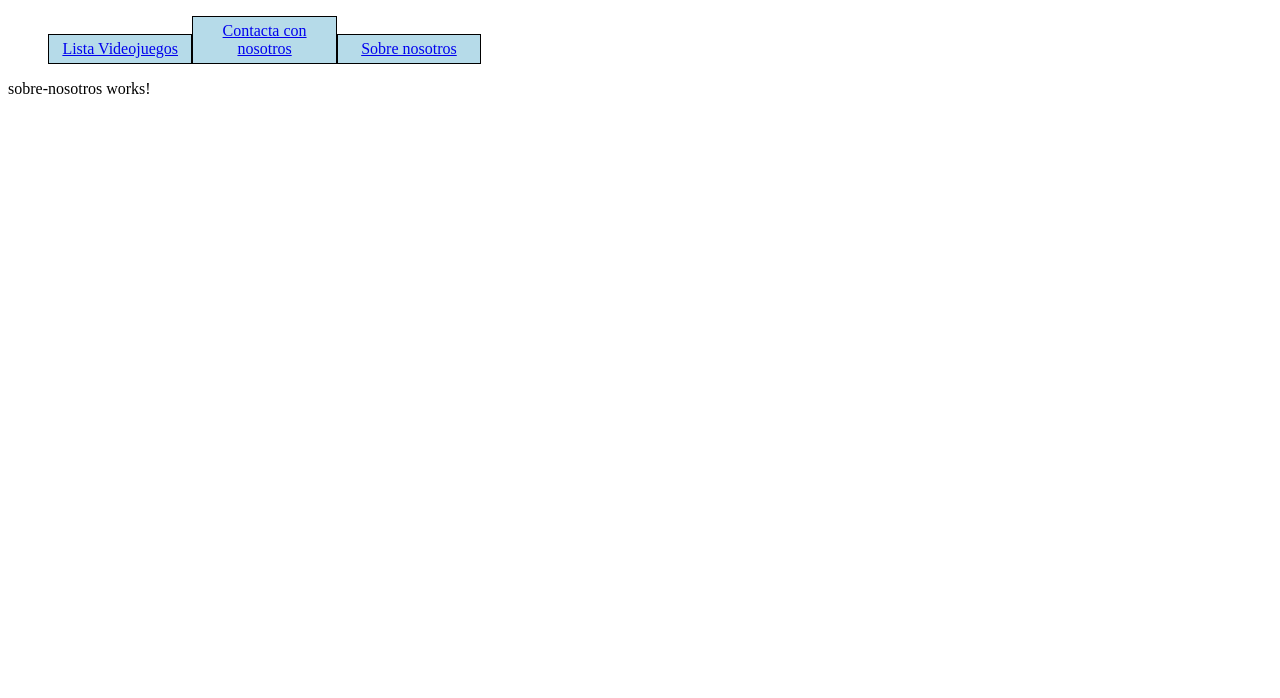
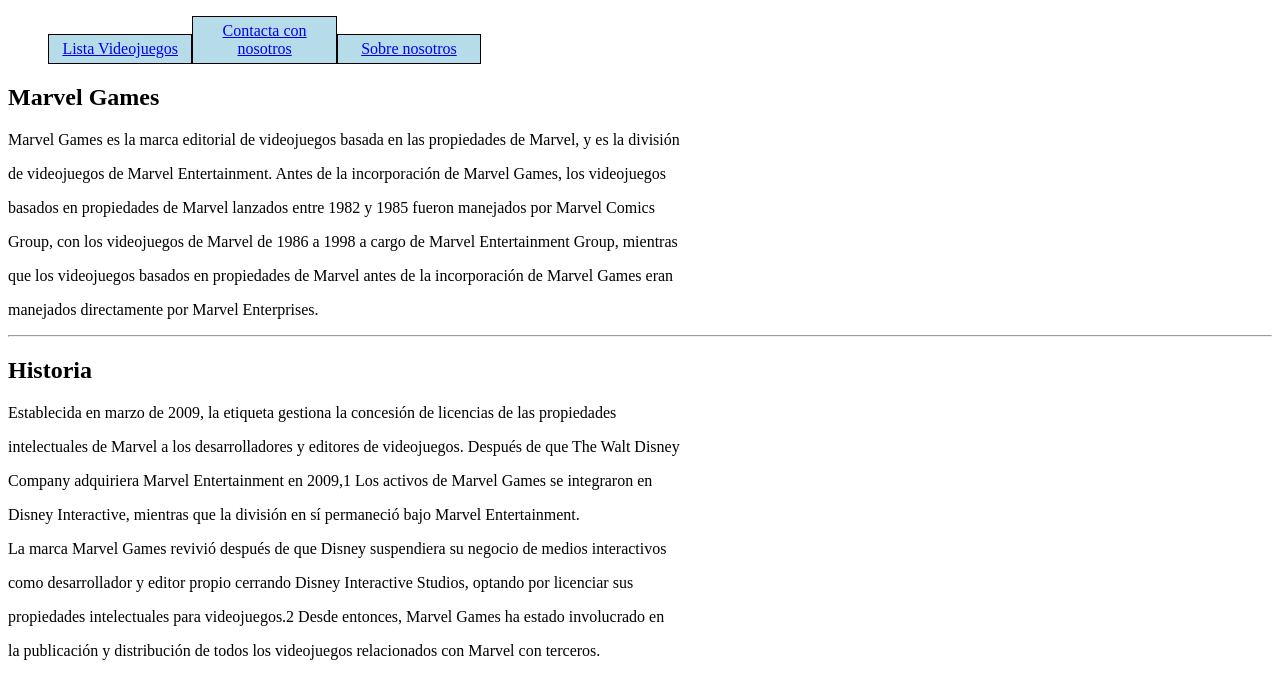
Before and after one commit to ciberjbr/AE1_ANGULAR_grupo8, an Angular app in the folder AngularVideojuegos/: page /sobreNosotros in a window 1280 px wide. Shown: the top 698 px of the page. Built offline with nearby package versions, Linux system fonts and the light colour scheme.

Commit message:
añado textos contacto/sobrenosotros

```diff
--- a/AngularVideojuegos/src/app/componentes/contacto/contacto.component.html
+++ b/AngularVideojuegos/src/app/componentes/contacto/contacto.component.html
@@ -1,2 +1,7 @@
 <app-menu></app-menu>
-<p>contacto works!</p>
+
+
+<div>
+    <h3>Numero de teléfono: 696969696</h3>
+    <h3>Email: marvelStudios@gmail.com</h3>
+</div>
--- a/AngularVideojuegos/src/app/componentes/sobre-nosotros/sobre-nosotros.component.html
+++ b/AngularVideojuegos/src/app/componentes/sobre-nosotros/sobre-nosotros.component.html
@@ -1,2 +1,23 @@
 <app-menu></app-menu>
-<p>sobre-nosotros works!</p>
+
+<div>
+
+    <h2>Marvel Games</h2>
+    <p>Marvel Games es la marca editorial de videojuegos basada en las propiedades de Marvel, y es la división</p>
+    <p>de videojuegos de Marvel Entertainment. Antes de la incorporación de Marvel Games, los videojuegos</p>
+    <p>basados en propiedades de Marvel lanzados entre 1982 y 1985 fueron manejados por Marvel Comics</p>
+    <p>Group, con los videojuegos de Marvel de 1986 a 1998 a cargo de Marvel Entertainment Group, mientras</p>
+    <p>que los videojuegos basados en propiedades de Marvel antes de la incorporación de Marvel Games eran</p>
+    <p>manejados directamente por Marvel Enterprises.</p>
+    <hr>
+    <h2>Historia</h2>
+    <p>Establecida en marzo de 2009, la etiqueta gestiona la concesión de licencias de las propiedades</p>
+    <p>intelectuales de Marvel a los desarrolladores y editores de videojuegos. Después de que The Walt Disney</p>
+    <p>Company adquiriera Marvel Entertainment en 2009,​1 Los activos de Marvel Games se integraron en</p>
+    <p>Disney Interactive, mientras que la división en sí permaneció bajo Marvel Entertainment.</p>
+    <p>La marca Marvel Games revivió después de que Disney suspendiera su negocio de medios interactivos</p>
+    <p>como desarrollador y editor propio cerrando Disney Interactive Studios, optando por licenciar sus</p>
+    <p>propiedades intelectuales para videojuegos.2​ Desde entonces, Marvel Games ha estado involucrado en</p>
+    <p>la publicación y distribución de todos los videojuegos relacionados con Marvel con terceros.</p>
+
+</div>
```
